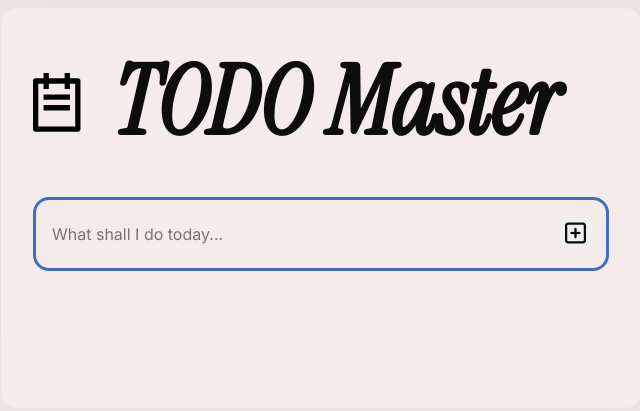
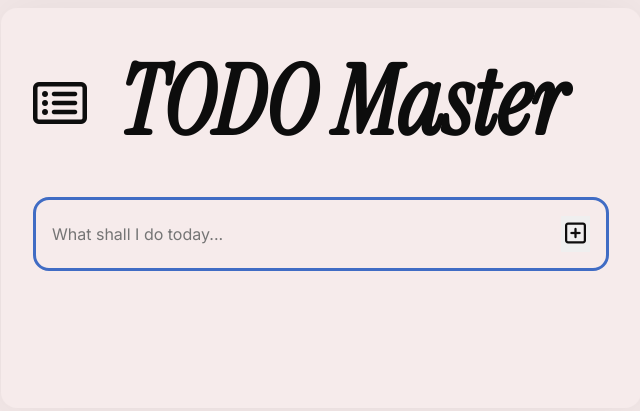
Before and after one commit to bhrnja/todo-master, a plain HTML site: page index.html in a window 1280 px wide. Shown: the part 192-603 px from the top of the page, without its empty margins (319-959 px from the left). Drawn offline with Linux system fonts and the light colour scheme.

Commit message:
Changed and replaced SVG icons
Replaced svg icons with font awesome icons.

```diff
--- a/index.html
+++ b/index.html
@@ -12,7 +12,7 @@
 
     <div class="container">
         <div class="header">
-            <img src="./icons/todo-list.svg" alt="An outlined icon of a checklist." class="logo">
+            <i class="logo fa-regular fa-rectangle-list"></i>
             <h1>TODO Master</h1>
         </div>
         <div class="taskList">
--- a/styles/style.css
+++ b/styles/style.css
@@ -23,10 +23,10 @@
 
 html {
     font-family: 'Inter', sans-serif;
-    color: var(--dark-color);
-    background-color: var(--light-color);
     height: 100vh;
     display: flex;
+    background-color: var(--light-color);
+    color: var(--dark-color);
     flex-direction: column;
     justify-content: center;
     align-items: center;
@@ -55,8 +55,7 @@ html {
 }
 
 .logo {
-    width: 3rem;
-    display: block;
+    font-size: 3rem;
 }
 
 .logo + h1 {
```
Also changed, not shown: icons/add.svg (deleted), icons/remove.svg (deleted), icons/todo-list.svg (deleted).
